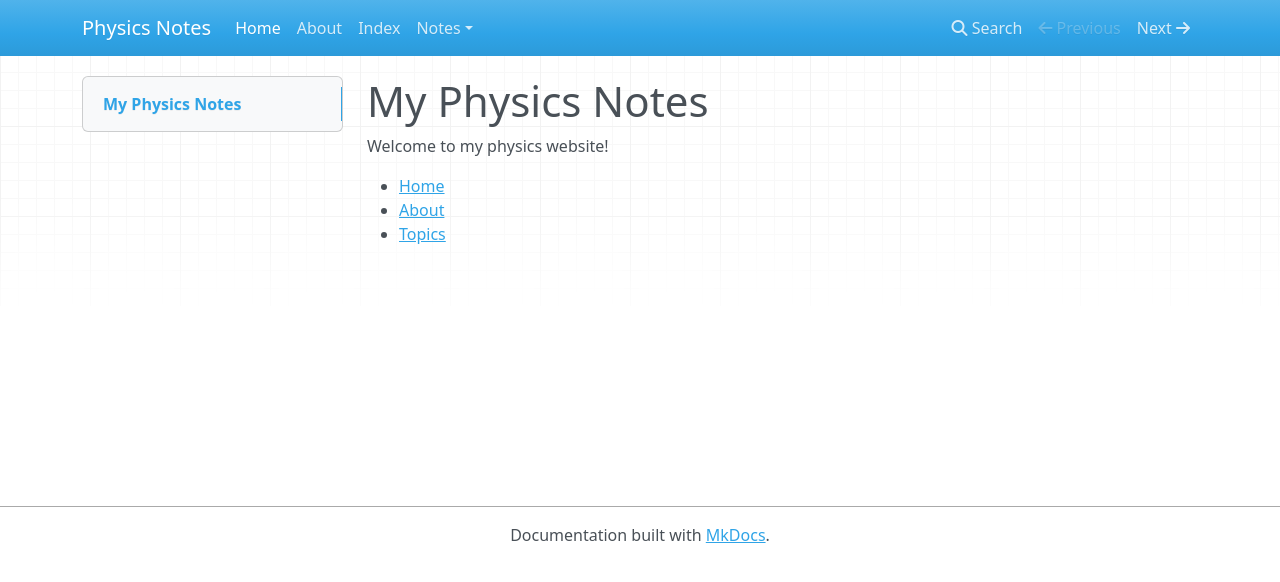
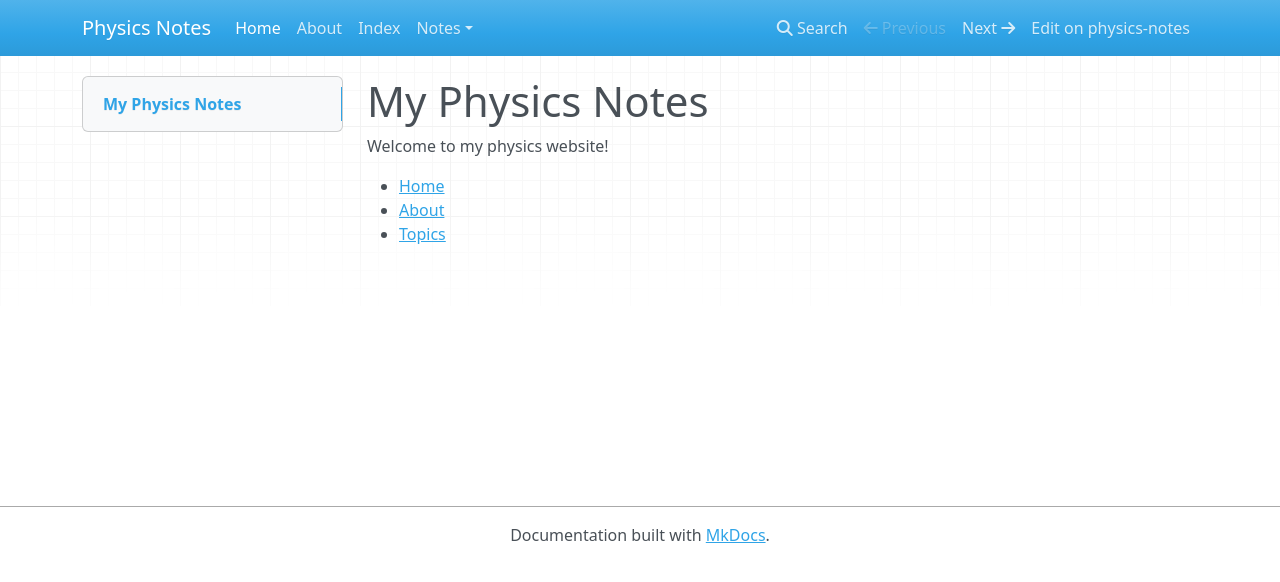
Before and after one commit to t-z-scott/physics-notes, an MkDocs documentation site: the page built from docs/index.md, in a window 1280 px wide. Shown: the top 582 px of the page. Built offline with MkDocs 1.6.1, drawn with Linux system fonts in a browser that asks for light colours; nearby versions of some CDN libraries; part of the change alters nothing that is shown.

Commit message:
Update mkdocs.yml

```diff
--- a/mkdocs.yml
+++ b/mkdocs.yml
@@ -32,6 +32,5 @@ markdown_extensions:
 # Required to load the MathJax javascript for the mdx_math.py
 extra_javascript: ['https://cdn.mathjax.org/mathjax/latest/MathJax.js?config=TeX-AMS_HTML']
 
-##TODO: change once uploaded
-# repo_url: https://github.com/repo
-# repo_name: physics-notes
+repo_url: https://github.com/t-z-scott/physics-notes/tree/main
+repo_name: physics-notes
```
